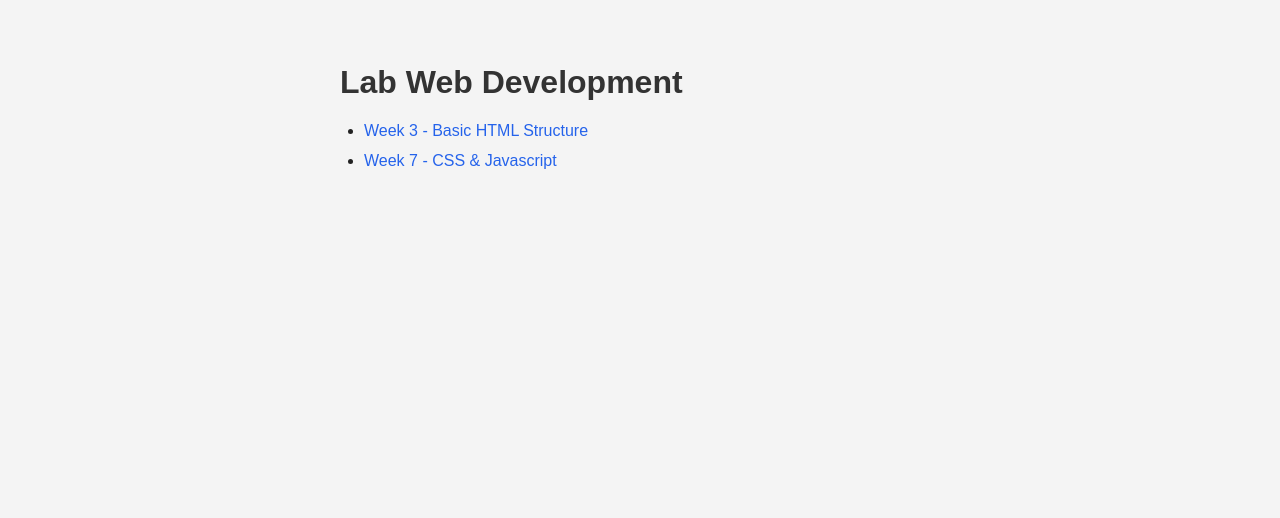
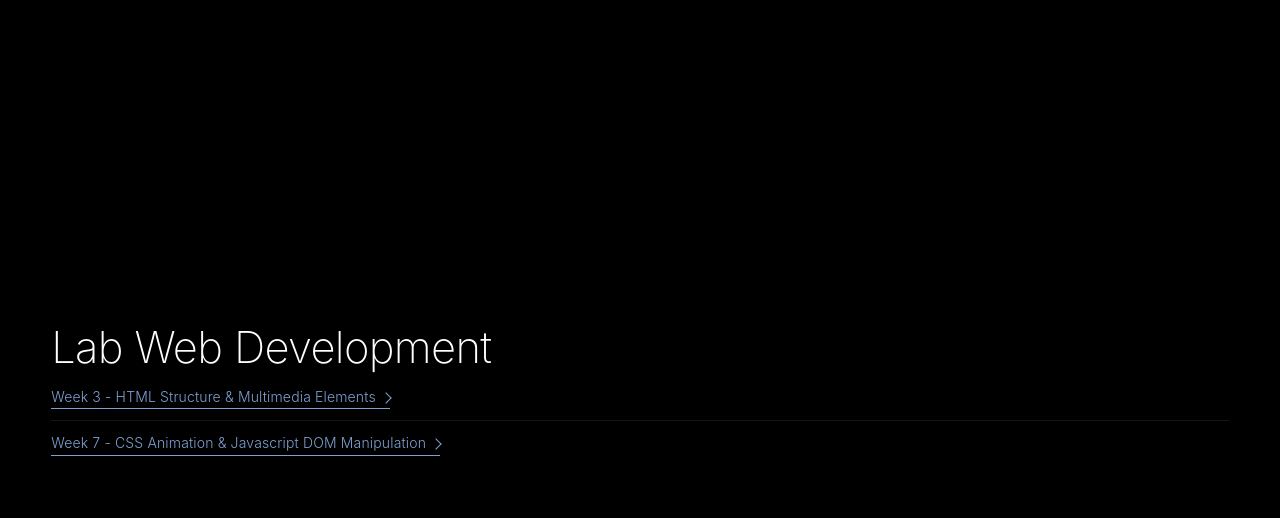
Before and after one commit to tophrr/lab-webdev, a plain HTML site: page index.html in a window 1280 px wide. Drawn offline with Linux system fonts and the light colour scheme.

Commit message:
feat: update styling to match portfolio

```diff
--- a/index.html
+++ b/index.html
@@ -4,52 +4,28 @@
     <meta charset="UTF-8" />
     <meta name="viewport" content="width=device-width, initial-scale=1.0" />
     <title>Lab Web Development</title>
-    <style>
-      body {
-        margin: 0;
-        padding: 2rem;
-        font-family: Arial, sans-serif;
-        color: #222;
-        background: #f4f4f4;
-      }
-
-      main {
-        max-width: 600px;
-        margin: 0 auto;
-        padding: 2rem;
-      }
-
-      h1 {
-        margin-top: 0;
-        color: #333;
-      }
-
-      ul {
-        padding-left: 1.5rem;
-      }
-
-      li {
-        margin: 0.75rem 0;
-      }
-
-      a {
-        color: #2563eb;
-        font-weight: 400;
-        text-decoration: none;
-      }
-
-      a:hover {
-        text-decoration: underline;
-      }
-    </style>
+    <link rel="stylesheet" href="style.css" />
   </head>
   <body>
-    <main>
-      <h1>Lab Web Development</h1>
-      <ul>
-        <li><a href="week-3/index.html">Week 3 - Basic HTML Structure</a></li>
-        <li><a href="week-7/index.html">Week 7 - CSS & Javascript</a></li>
-      </ul>
+    <main class="hero">
+      <div class="hero__content wrap">
+        <h1 class="heading heading--lg">Lab Web Development</h1>
+
+        <ul class="row-list">
+          <li>
+            <a class="link-inline" href="week03/index.html">
+              Week 3 - HTML Structure &amp; Multimedia Elements
+              <span class="arrow arrow--up-right" aria-hidden="true"></span>
+            </a>
+          </li>
+          <li>
+            <a class="link-inline" href="week07/index.html">
+              Week 7 - CSS Animation &amp; Javascript DOM Manipulation
+              <span class="arrow arrow--up-right" aria-hidden="true"></span>
+            </a>
+          </li>
+        </ul>
+      </div>
     </main>
   </body>
 </html>
--- /dev/null
+++ b/style.css
@@ -0,0 +1,274 @@
+/*
+  Christopher G. - Portfolio 2026
+*/
+
+/* Tokens */
+:root {
+  --bg: #000000;
+  --bg-raise: #0a0a0a;
+  --surface: rgba(255, 255, 255, 0.04);
+  --surface-2: rgba(255, 255, 255, 0.07);
+
+  --text: #ffffff;
+  --text-dim: rgba(255, 255, 255, 0.56);
+  --text-faint: rgba(255, 255, 255, 0.38);
+
+  --line: rgba(255, 255, 255, 0.13);
+  --line-soft: rgba(255, 255, 255, 0.08);
+
+  --accent: #3f5f92;
+  --accent-soft: rgba(63, 95, 146, 0.16);
+  --accent-bright: #7fa0d1;
+
+  --font:
+    "IBM Plex Sans", -apple-system, BlinkMacSystemFont, "Segoe UI", sans-serif;
+
+  --gutter: clamp(1.25rem, 4vw, 4rem);
+  --wrap: 1440px;
+  --nav-h: 64px;
+  --radius: 0px;
+
+  --ease: cubic-bezier(0.22, 1, 0.36, 1);
+}
+
+/* Reset */
+*,
+*::before,
+*::after {
+  box-sizing: border-box;
+}
+
+html {
+  -webkit-text-size-adjust: 100%;
+  scroll-behavior: smooth;
+  scroll-padding-top: var(--nav-h);
+}
+
+body {
+  margin: 0;
+  background: var(--bg);
+  color: var(--text);
+  font-family: var(--font);
+  font-weight: 300;
+  font-size: 0.9375rem;
+  line-height: 1.6;
+  letter-spacing: 0.01em;
+  -webkit-font-smoothing: antialiased;
+  -moz-osx-font-smoothing: grayscale;
+  overflow-x: hidden;
+}
+
+h1,
+h2,
+h3,
+p,
+figure,
+blockquote {
+  margin: 0;
+}
+ul,
+ol,
+dl,
+dd {
+  margin: 0;
+  padding: 0;
+  list-style: none;
+}
+img,
+video {
+  display: block;
+  max-width: 100%;
+}
+a {
+  color: inherit;
+  text-decoration: none;
+}
+button {
+  font: inherit;
+}
+
+::selection {
+  background: var(--accent);
+  color: #fff;
+}
+
+/* Scrollbar */
+::-webkit-scrollbar {
+  width: 9px;
+  height: 9px;
+}
+::-webkit-scrollbar-track {
+  background: #000;
+}
+::-webkit-scrollbar-thumb {
+  background: #1e1e1e;
+}
+::-webkit-scrollbar-thumb:hover {
+  background: #2c2c2c;
+}
+
+/* Shared primitives */
+.wrap {
+  width: 100%;
+  max-width: var(--wrap);
+  margin-inline: auto;
+  padding-inline: var(--gutter);
+}
+
+.heading {
+  font-size: clamp(1.35rem, 2.7vw, 2.15rem);
+  font-weight: 200;
+  line-height: 1.25;
+  letter-spacing: -0.015em;
+  max-width: 42ch;
+  margin-top: 2.2rem;
+  text-wrap: balance;
+}
+.heading--lg {
+  font-size: clamp(1.6rem, 3.4vw, 2.8rem);
+  max-width: 34ch;
+}
+
+/* Buttons */
+.btn {
+  display: inline-flex;
+  align-items: center;
+  gap: 0.55rem;
+  padding: 0.72rem 1.15rem;
+  font-size: 0.75rem;
+  font-weight: 400;
+  letter-spacing: 0.06em;
+  border: 1px solid var(--line);
+  border-radius: var(--radius);
+  color: var(--text);
+  background: var(--surface);
+  -webkit-backdrop-filter: blur(14px);
+  backdrop-filter: blur(14px);
+  transition:
+    background 0.35s var(--ease),
+    border-color 0.35s var(--ease),
+    transform 0.35s var(--ease);
+  white-space: nowrap;
+}
+.btn:hover {
+  background: var(--surface-2);
+  border-color: rgba(255, 255, 255, 0.3);
+}
+.btn--solid:hover {
+  background: #fff;
+}
+.btn--ghost .dot {
+  transition: transform 0.35s var(--ease);
+}
+.btn--ghost:hover .dot {
+  transform: scale(1.4);
+}
+
+/* Arrows (↗ / ↓) drawn with borders, right-angle friendly */
+.arrow {
+  display: inline-block;
+  width: 8px;
+  height: 8px;
+  border-top: 1.25px solid currentColor;
+  border-right: 1.25px solid currentColor;
+  flex: none;
+}
+.arrow--up-right {
+  transform: rotate(45deg);
+  transition: transform 0.4s var(--ease);
+}
+.arrow--down,
+.arrow--up {
+  width: 7px;
+  height: 7px;
+}
+n overlay */
+
+/* Skip link */
+.skip-link:focus {
+  top: 1rem;
+}
+
+/*------------------------------------------------------
+   HERO
+   */
+.hero {
+  position: relative;
+  min-height: 100vh;
+  min-height: 100svh;
+  display: flex;
+  flex-direction: column;
+  justify-content: center;
+  overflow: hidden;
+  isolation: isolate;
+}
+
+.hero__content {
+  position: relative;
+  z-index: 2;
+  width: 100%;
+  max-width: var(--wrap);
+  margin-inline: auto;
+  padding: 0 var(--gutter) clamp(2.5rem, 6vh, 5rem);
+}
+
+.row-list {
+  display: flex;
+  flex-direction: column;
+}
+.row-list li {
+  display: flex;
+  align-items: baseline;
+  justify-content: space-between;
+  gap: 0.75rem;
+  padding: 0.7rem 0;
+  border-bottom: 1px solid var(--line-soft);
+  font-size: 0.875rem;
+}
+.row-list li:last-child {
+  border-bottom: 0;
+}
+
+@keyframes marquee-left {
+  from {
+    transform: translateX(0);
+  }
+  to {
+    transform: translateX(-50%);
+  }
+}
+@keyframes marquee-right {
+  from {
+    transform: translateX(-50%);
+  }
+  to {
+    transform: translateX(0);
+  }
+}
+
+/* Connect */
+.link-inline {
+  display: inline-flex;
+  align-items: baseline;
+  gap: 0.4rem;
+  color: var(--accent-bright);
+  border-bottom: 1px solid currentColor;
+  transition: color 0.3s var(--ease);
+}
+.link-inline:hover {
+  color: #b7cbe8;
+}
+.link-inline .arrow {
+  border-width: 1.5px;
+}
+
+/* Reduced motion */
+@media (prefers-reduced-motion: reduce) {
+  html {
+    scroll-behavior: auto;
+  }
+  * {
+    transition-duration: 0.01ms !important;
+    animation-duration: 0.01ms !important;
+  }
+}
```
